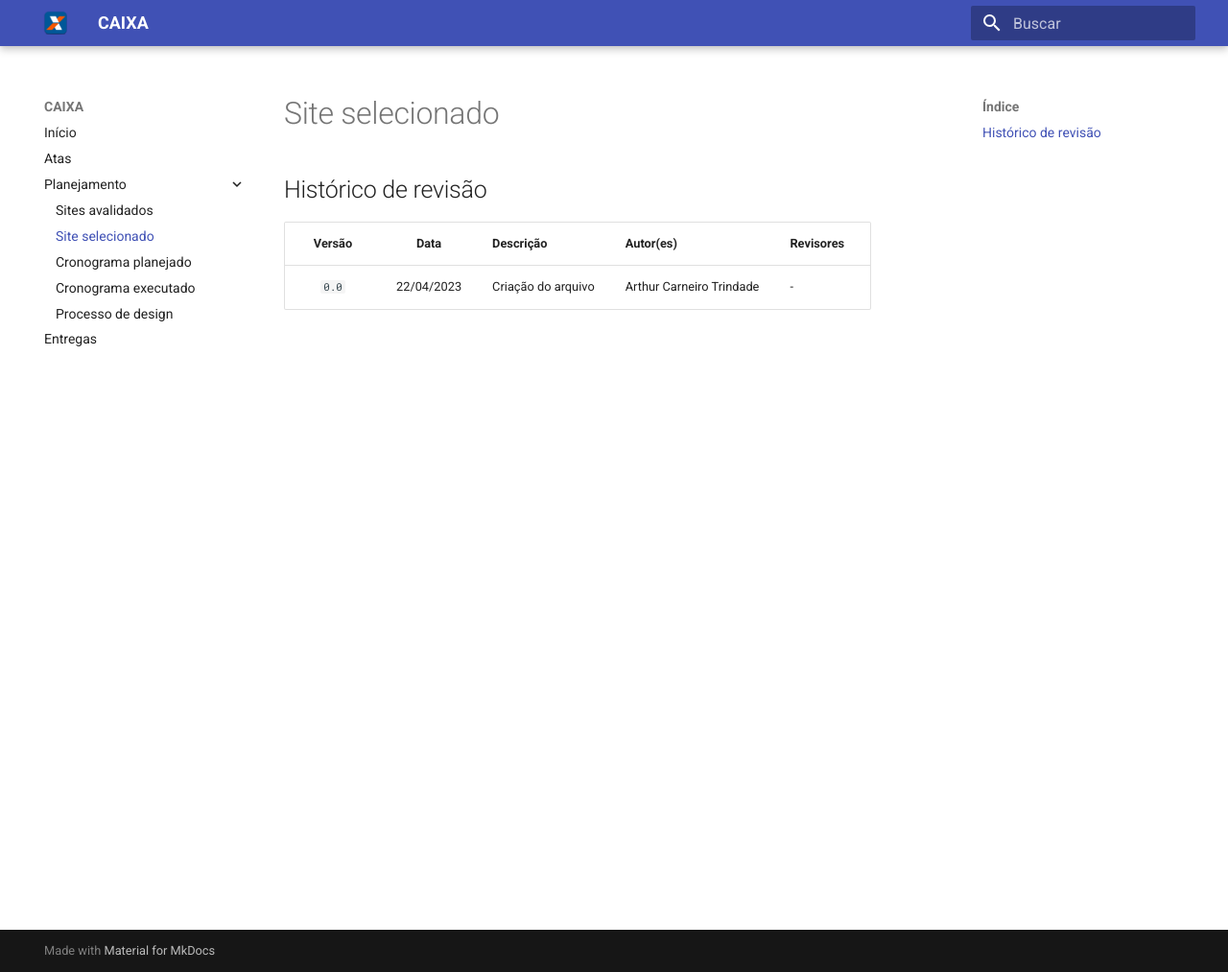
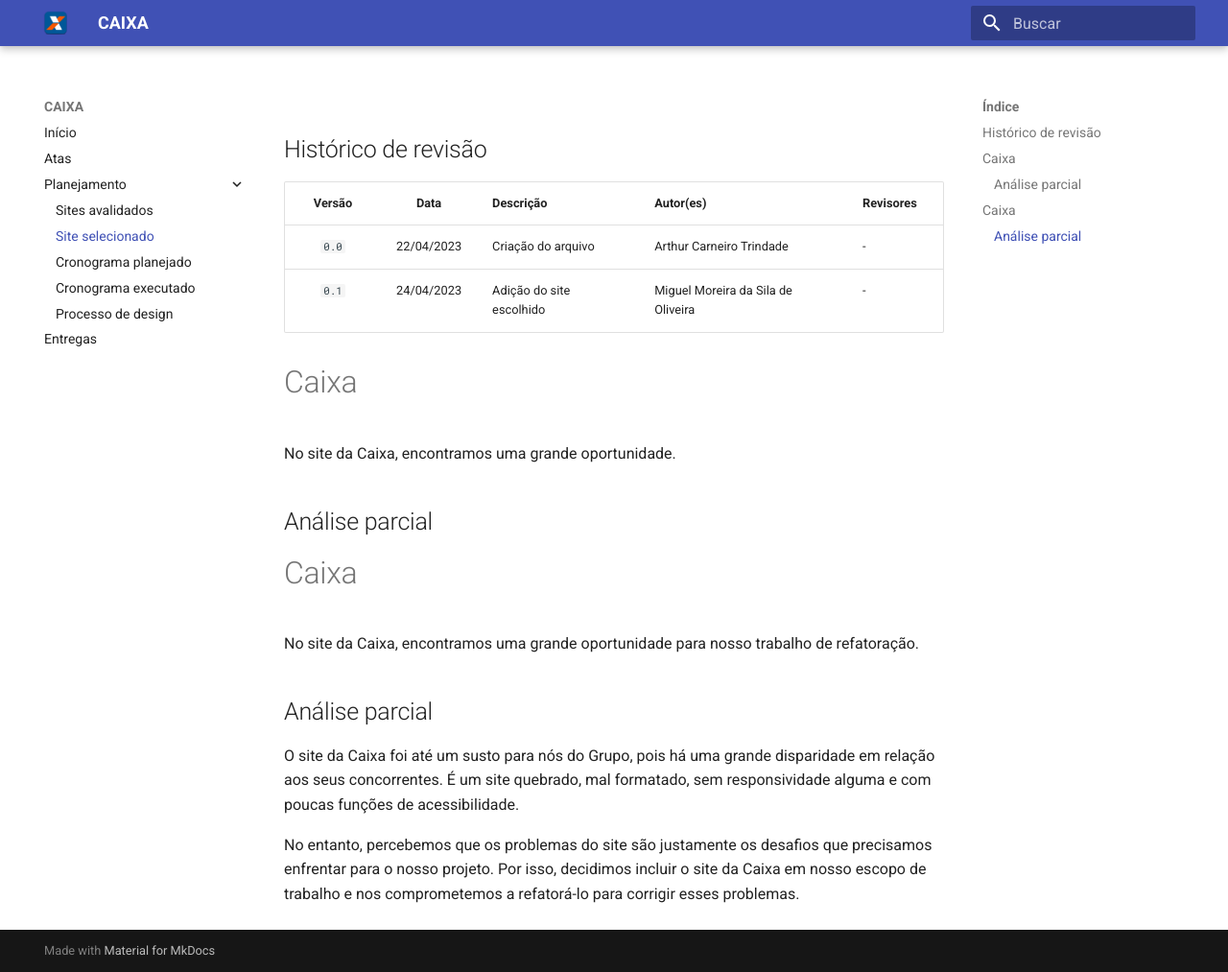
Before and after one commit to Interacao-Humano-Computador/2023.1-ISSNet, an MkDocs documentation site: the page built from gitpages/docs/planejamento/selecionado.md, in a window 1280 px wide and 1013 px high. Shown: the whole window at 96% size. Built offline with MkDocs 1.6.1 and Material for MkDocs 9.7.7, drawn with Linux system fonts in a browser that asks for light colours.

Commit message:
:rocket: adição nas paginas

```diff
--- a/gitpages/docs/planejamento/selecionado.md
+++ b/gitpages/docs/planejamento/selecionado.md
@@ -3,3 +3,20 @@
 | Versão     | Data        | Descrição            | Autor(es)                          | Revisores  |
 | :--------: | :---------: | -------------------- | ---------------------------------- | ---------- |
 | `0.0`      |  22/04/2023 | Criação do arquivo   | Arthur Carneiro Trindade           | -          |
+| `0.1`      |  24/04/2023 | Adição do site escolhido   | Miguel Moreira da Sila de Oliveira         | -          |
+
+# Caixa
+
+No site da Caixa, encontramos uma grande oportunidade.
+
+## Análise parcial
+
+# Caixa
+
+No site da Caixa, encontramos uma grande oportunidade para nosso trabalho de refatoração.
+
+## Análise parcial
+
+O site da Caixa foi até um susto para nós do Grupo, pois há uma grande disparidade em relação aos seus concorrentes. É um site quebrado, mal formatado, sem responsividade alguma e com poucas funções de acessibilidade.
+
+No entanto, percebemos que os problemas do site são justamente os desafios que precisamos enfrentar para o nosso projeto. Por isso, decidimos incluir o site da Caixa em nosso escopo de trabalho e nos comprometemos a refatorá-lo para corrigir esses problemas.
```
Also changed, not shown: gitpages/docs/planejamento/cronograma_exec.md (deleted, +0 -22 lines).
